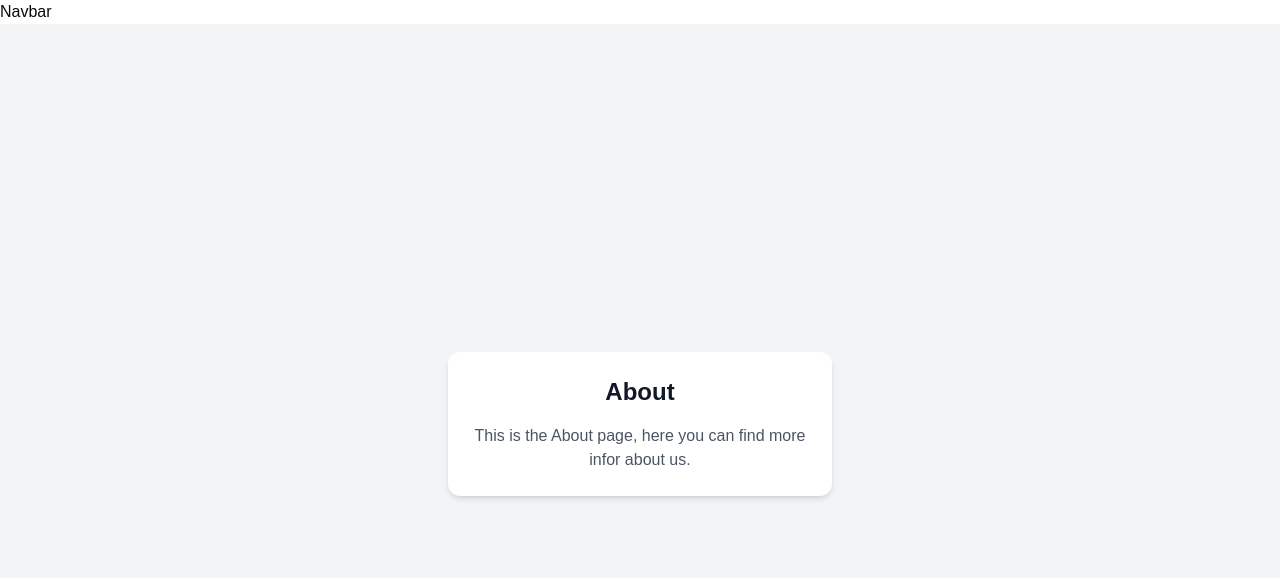
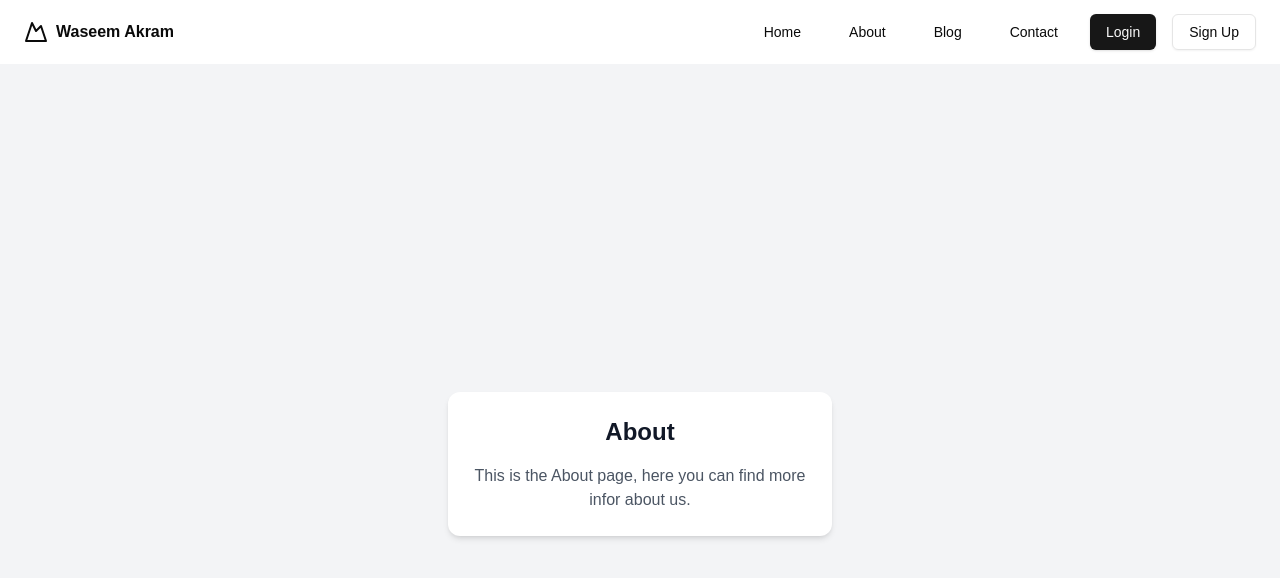
Before and after one commit to evildevill/markdown-blog, a Next.js app: page /about in a window 1280 px wide. Shown: the top 578 px of the page. Built offline with nearby package versions, Linux system fonts and the light colour scheme.

Commit message:
added navbar

```diff
--- a/app/layout.js
+++ b/app/layout.js
@@ -1,6 +1,6 @@
 import localFont from "next/font/local";
 import "./globals.css";
-import Navbar from "@/components/Navbar";
+import { Navbar } from "@/components/navbar";
 
 const geistSans = localFont({
   src: "./fonts/GeistVF.woff",
@@ -14,8 +14,8 @@ const geistMono = localFont({
 });
 
 export const metadata = {
-  title: "Create Next App",
-  description: "Generated by create next app",
+  title: "Waseem Akram - Blog",
+  description: "Portfolio and blog",
 };
 
 export default function RootLayout({ children }) {
--- a/components/Navbar.js
+++ /dev/null
@@ -1,9 +0,0 @@
-import React from 'react'
-
-const Navbar = () => {
-  return (
-    <div>Navbar</div>
-  )
-}
-
-export default Navbar
--- /dev/null
+++ b/components/navbar.jsx
@@ -0,0 +1,144 @@
+import Link from "next/link"
+import { Drawer, DrawerTrigger, DrawerContent, DrawerHeader, DrawerTitle } from "@/components/ui/drawer"
+import { Button } from "@/components/ui/button"
+
+export function Navbar() {
+  return (
+    (<header className="w-full shadow">
+      <div className="container flex h-16 items-center justify-between px-4 md:px-6">
+        <Link href="/" className="flex items-center gap-2" prefetch={false}>
+          <MountainIcon className="h-6 w-6" />
+          <span className="font-bold">Waseem Akram</span>
+        </Link>
+        <div className="hidden items-center gap-4 lg:flex">
+          <Link
+            href="/"
+            className="inline-flex h-9 items-center justify-center rounded-md bg-transparent px-4 py-2 text-sm font-medium transition-colors hover:bg-accent hover:text-accent-foreground focus-visible:outline-none focus-visible:ring-1 focus-visible:ring-ring disabled:pointer-events-none disabled:opacity-50"
+            prefetch={false}>
+            Home
+          </Link>
+          <Link
+            href="/about"
+            className="inline-flex h-9 items-center justify-center rounded-md bg-transparent px-4 py-2 text-sm font-medium transition-colors hover:bg-accent hover:text-accent-foreground focus-visible:outline-none focus-visible:ring-1 focus-visible:ring-ring disabled:pointer-events-none disabled:opacity-50"
+            prefetch={false}>
+            About
+          </Link>
+          <Link
+            href="/blog"
+            className="inline-flex h-9 items-center justify-center rounded-md bg-transparent px-4 py-2 text-sm font-medium transition-colors hover:bg-accent hover:text-accent-foreground focus-visible:outline-none focus-visible:ring-1 focus-visible:ring-ring disabled:pointer-events-none disabled:opacity-50"
+            prefetch={false}>
+            Blog
+          </Link>
+          <Link
+            href="/contact"
+            className="inline-flex h-9 items-center justify-center rounded-md bg-transparent px-4 py-2 text-sm font-medium transition-colors hover:bg-accent hover:text-accent-foreground focus-visible:outline-none focus-visible:ring-1 focus-visible:ring-ring disabled:pointer-events-none disabled:opacity-50"
+            prefetch={false}>
+            Contact
+          </Link>
+          <Link
+            href="/login"
+            className="inline-flex h-9 items-center justify-center rounded-md bg-primary px-4 py-2 text-sm font-medium text-primary-foreground shadow transition-colors hover:bg-primary/90 focus-visible:outline-none focus-visible:ring-1 focus-visible:ring-ring disabled:pointer-events-none disabled:opacity-50"
+            prefetch={false}>
+            Login
+          </Link>
+          <Link
+            href="/signup"
+            className="inline-flex h-9 items-center justify-center rounded-md border border-input bg-transparent px-4 py-2 text-sm font-medium shadow-sm transition-colors hover:bg-accent hover:text-accent-foreground focus-visible:outline-none focus-visible:ring-1 focus-visible:ring-ring disabled:pointer-events-none disabled:opacity-50"
+            prefetch={false}>
+            Sign Up
+          </Link>
+        </div>
+        <Drawer>
+          <DrawerTrigger asChild>
+            <Button variant="ghost" size="icon" className="lg:hidden">
+              <MenuIcon className="h-6 w-6" />
+              <span className="sr-only">Toggle navigation menu</span>
+            </Button>
+          </DrawerTrigger>
+          <DrawerContent side="right">
+            <DrawerHeader>
+              <DrawerTitle>Menu</DrawerTitle>
+            </DrawerHeader>
+            <div className="grid gap-4 p-4">
+              <Link
+                href="/"
+                className="inline-flex h-9 items-center justify-center rounded-md bg-transparent px-4 py-2 text-sm font-medium transition-colors hover:bg-accent hover:text-accent-foreground focus-visible:outline-none focus-visible:ring-1 focus-visible:ring-ring disabled:pointer-events-none disabled:opacity-50"
+                prefetch={false}>
+                Home
+              </Link>
+              <Link
+                href="/about"
+                className="inline-flex h-9 items-center justify-center rounded-md bg-transparent px-4 py-2 text-sm font-medium transition-colors hover:bg-accent hover:text-accent-foreground focus-visible:outline-none focus-visible:ring-1 focus-visible:ring-ring disabled:pointer-events-none disabled:opacity-50"
+                prefetch={false}>
+                About
+              </Link>
+              <Link
+                href="/blog"
+                className="inline-flex h-9 items-center justify-center rounded-md bg-transparent px-4 py-2 text-sm font-medium transition-colors hover:bg-accent hover:text-accent-foreground focus-visible:outline-none focus-visible:ring-1 focus-visible:ring-ring disabled:pointer-events-none disabled:opacity-50"
+                prefetch={false}>
+                Blog
+              </Link>
+              <Link
+                href="/contact"
+                className="inline-flex h-9 items-center justify-center rounded-md bg-transparent px-4 py-2 text-sm font-medium transition-colors hover:bg-accent hover:text-accent-foreground focus-visible:outline-none focus-visible:ring-1 focus-visible:ring-ring disabled:pointer-events-none disabled:opacity-50"
+                prefetch={false}>
+                Contact
+              </Link>
+              <Link
+                href="/login"
+                className="inline-flex h-9 items-center justify-center rounded-md bg-primary px-4 py-2 text-sm font-medium text-primary-foreground shadow transition-colors hover:bg-primary/90 focus-visible:outline-none focus-visible:ring-1 focus-visible:ring-ring disabled:pointer-events-none disabled:opacity-50"
+                prefetch={false}>
+                Login
+              </Link>
+              <Link
+                href="/signup"
+                className="inline-flex h-9 items-center justify-center rounded-md border border-input bg-transparent px-4 py-2 text-sm font-medium shadow-sm transition-colors hover:bg-accent hover:text-accent-foreground focus-visible:outline-none focus-visible:ring-1 focus-visible:ring-ring disabled:pointer-events-none disabled:opacity-50"
+                prefetch={false}>
+                Sign Up
+              </Link>
+            </div>
+          </DrawerContent>
+        </Drawer>
+      </div>
+    </header>)
+  );
+}
+
+function MenuIcon(props) {
+  return (
+    (<svg
+      {...props}
+      xmlns="http://www.w3.org/2000/svg"
+      width="24"
+      height="24"
+      viewBox="0 0 24 24"
+      fill="none"
+      stroke="currentColor"
+      strokeWidth="2"
+      strokeLinecap="round"
+      strokeLinejoin="round">
+      <line x1="4" x2="20" y1="12" y2="12" />
+      <line x1="4" x2="20" y1="6" y2="6" />
+      <line x1="4" x2="20" y1="18" y2="18" />
+    </svg>)
+  );
+}
+
+
+function MountainIcon(props) {
+  return (
+    (<svg
+      {...props}
+      xmlns="http://www.w3.org/2000/svg"
+      width="24"
+      height="24"
+      viewBox="0 0 24 24"
+      fill="none"
+      stroke="currentColor"
+      strokeWidth="2"
+      strokeLinecap="round"
+      strokeLinejoin="round">
+      <path d="m8 3 4 8 5-5 5 15H2L8 3z" />
+    </svg>)
+  );
+}
--- /dev/null
+++ b/components/ui/drawer.jsx
@@ -0,0 +1,92 @@
+"use client"
+
+import * as React from "react"
+import { Drawer as DrawerPrimitive } from "vaul"
+
+import { cn } from "@/lib/utils"
+
+const Drawer = ({
+  shouldScaleBackground = true,
+  ...props
+}) => (
+  <DrawerPrimitive.Root shouldScaleBackground={shouldScaleBackground} {...props} />
+)
+Drawer.displayName = "Drawer"
+
+const DrawerTrigger = DrawerPrimitive.Trigger
+
+const DrawerPortal = DrawerPrimitive.Portal
+
+const DrawerClose = DrawerPrimitive.Close
+
+const DrawerOverlay = React.forwardRef(({ className, ...props }, ref) => (
+  <DrawerPrimitive.Overlay
+    ref={ref}
+    className={cn("fixed inset-0 z-50 bg-black/80", className)}
+    {...props} />
+))
+DrawerOverlay.displayName = DrawerPrimitive.Overlay.displayName
+
+const DrawerContent = React.forwardRef(({ className, children, ...props }, ref) => (
+  <DrawerPortal>
+    <DrawerOverlay />
+    <DrawerPrimitive.Content
+      ref={ref}
+      className={cn(
+        "fixed inset-x-0 bottom-0 z-50 mt-24 flex h-auto flex-col rounded-t-[10px] border bg-background",
+        className
+      )}
+      {...props}>
+      <div className="mx-auto mt-4 h-2 w-[100px] rounded-full bg-muted" />
+      {children}
+    </DrawerPrimitive.Content>
+  </DrawerPortal>
+))
+DrawerContent.displayName = "DrawerContent"
+
+const DrawerHeader = ({
+  className,
+  ...props
+}) => (
+  <div
+    className={cn("grid gap-1.5 p-4 text-center sm:text-left", className)}
+    {...props} />
+)
+DrawerHeader.displayName = "DrawerHeader"
+
+const DrawerFooter = ({
+  className,
+  ...props
+}) => (
+  <div className={cn("mt-auto flex flex-col gap-2 p-4", className)} {...props} />
+)
+DrawerFooter.displayName = "DrawerFooter"
+
+const DrawerTitle = React.forwardRef(({ className, ...props }, ref) => (
+  <DrawerPrimitive.Title
+    ref={ref}
+    className={cn("text-lg font-semibold leading-none tracking-tight", className)}
+    {...props} />
+))
+DrawerTitle.displayName = DrawerPrimitive.Title.displayName
+
+const DrawerDescription = React.forwardRef(({ className, ...props }, ref) => (
+  <DrawerPrimitive.Description
+    ref={ref}
+    className={cn("text-sm text-muted-foreground", className)}
+    {...props} />
+))
+DrawerDescription.displayName = DrawerPrimitive.Description.displayName
+
+export {
+  Drawer,
+  DrawerPortal,
+  DrawerOverlay,
+  DrawerTrigger,
+  DrawerClose,
+  DrawerContent,
+  DrawerHeader,
+  DrawerFooter,
+  DrawerTitle,
+  DrawerDescription,
+}
--- a/package.json
+++ b/package.json
@@ -9,6 +9,7 @@
     "lint": "next lint"
   },
   "dependencies": {
+    "@radix-ui/react-dialog": "^1.1.1",
     "@radix-ui/react-icons": "^1.3.0",
     "@radix-ui/react-slot": "^1.1.0",
     "class-variance-authority": "^0.7.0",
@@ -18,7 +19,8 @@
     "react": "^18",
     "react-dom": "^18",
     "tailwind-merge": "^2.5.2",
-    "tailwindcss-animate": "^1.0.7"
+    "tailwindcss-animate": "^1.0.7",
+    "vaul": "^0.9.4"
   },
   "devDependencies": {
     "eslint": "^8",
```
Also changed, not shown: 1 other file (tests, documents, lock files or other folders).
